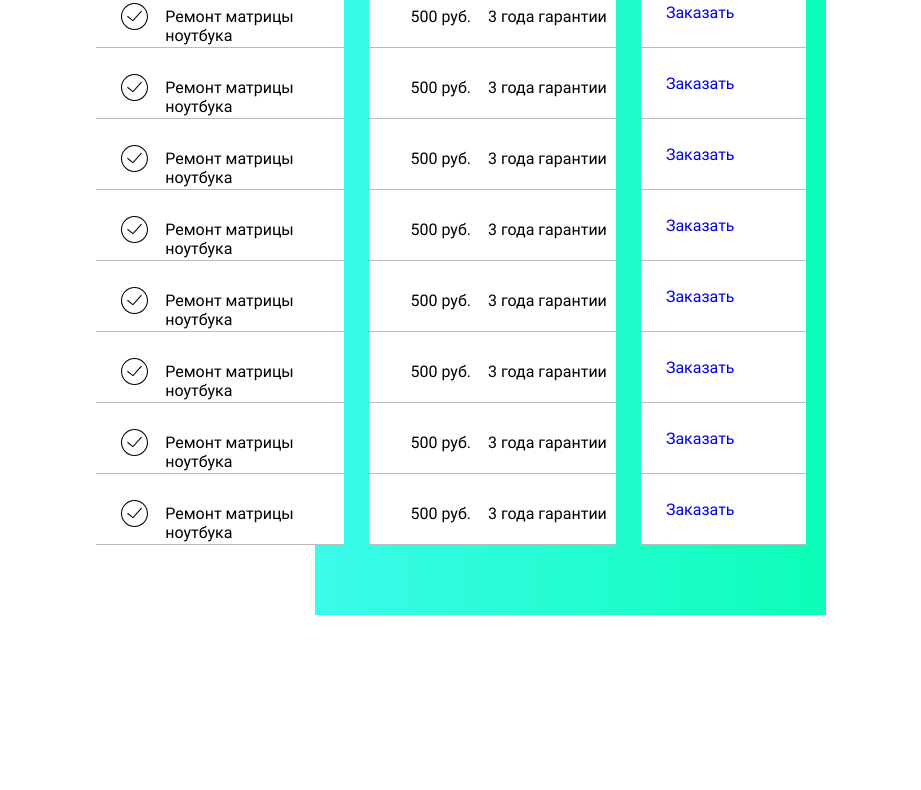
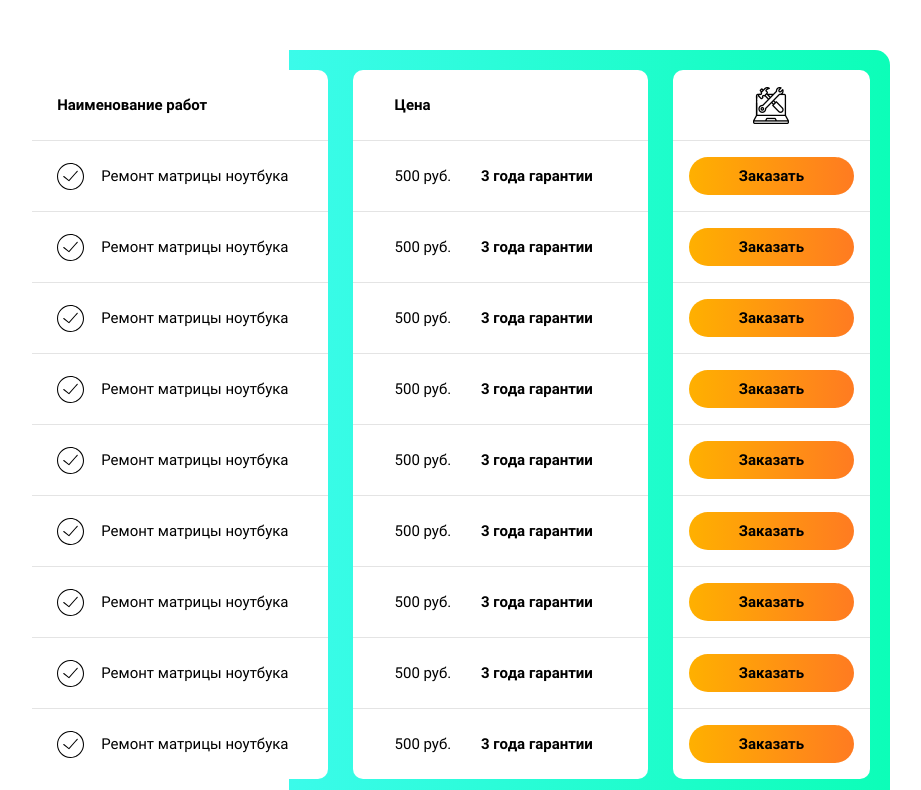
Before and after one commit to Sheldier/Table, a plain HTML site: page index.html in a window 1280 px wide. Shown: the part 223-1013 px from the top of the page, without its empty margins (179-1100 px from the left). Before the commit the page ends 838 px from the top, so only its background shows below. Drawn offline with Linux system fonts and the light colour scheme.

Commit message:
Fonts, margins, buttons and so on

```diff
--- a/index.html
+++ b/index.html
@@ -15,7 +15,7 @@
 	<div class="container">
 		<div class="title"><h1>Цены</h1></div>
 		<div class="table">
-			<div class="table__work">
+			<div class="column table__work">
 				<ul>
 					<li><div class="li-info"><span>Наименование работ</span></div></li>
 					<li><div class="li-info"><object data="img/success.svg" type=""><img src="img/success.svg" alt=""></object><p>Ремонт матрицы ноутбука</p></div></li>
@@ -29,7 +29,7 @@
 					<li><div class="li-info"><object data="img/success.svg" type=""><img src="img/success.svg" alt=""></object><p>Ремонт матрицы ноутбука</p></div></li>
 				</ul>
 			</div>
-			<div class="table__cost">
+			<div class="column table__cost">
 				<ul>
 					<li><div class="li-info"><span>Цена</span></div></li>
 					<li><div class="li-info"><span>500 руб.</span><span>3 года гарантии</span></div></li>
@@ -43,7 +43,7 @@
 					<li><div class="li-info"><span>500 руб.</span><span>3 года гарантии</span></div></li>
 				</ul>
 			</div>
-			<div class="table__order">
+			<div class="column table__order">
 				<ul>
 					<li><img src="img/tools.png" alt="tools"></li>
 					<li><div class="li-info"><a href="#">Заказать</a></div></li>
--- a/sass/fonts.scss
+++ b/sass/fonts.scss
@@ -1,3 +1,9 @@
+@font-face {
+    font-family: 'Roboto';
+    src: url('../Fonts/Roboto/Robotolight.woff2') format('woff2'), url('../Fonts/Roboto/Robotolight.woff') format('woff'), url('../Fonts/Roboto/Robotolight.ttf') format('truetype');
+    font-weight: 200;
+    font-style: normal;
+}
 @font-face {
     font-family: 'Roboto';
     src: url('../Fonts/Roboto/Roboto.woff2') format('woff2'), url('../Fonts/Roboto/Roboto.woff') format('woff'), url('../Fonts/Roboto/Roboto.ttf') format('truetype');
--- a/sass/main.scss
+++ b/sass/main.scss
@@ -6,6 +6,7 @@
 	margin: 0;
 	padding: 0;
 	font-family: 'Roboto';
+	font-size: 15px;
 }
 object{
 	width: 27px;
@@ -16,18 +17,36 @@ ul{
 }
 li{
 	background-color: white;
-	border-bottom: 1px solid rgba(120,120,120,.5);
+	border-bottom: 1px solid rgba(120,120,120,.2);
 	height: 70px;
+	&:first-child span{
+		font-weight: 700;
+	}
+	&:last-child{
+		border-bottom: none;
+	}
 }
 a{
 	text-decoration: none;
 }
+span{
+	font-weight: 400;
+}
 /*======================================================*/
 
 .container{
-	width: 57vw;
-	margin: 0 auto;
+	width: 67vw;
+	margin: 166px auto;
+	& .title{
+		margin-bottom: 66px;
+		& h1{
+			font-size: 35px;
+			font-weight: 200;
+
+		}
+	}
 	& .table{
+		border-radius: 0 15px 15px 0;
 	    background: -webkit-linear-gradient(left, #3BFBEA, #0CFEB8);
 	    background: -o-linear-gradient(left, #3BFBEA, #0CFEB8);
 	    background: linear-gradient(to right, transparent 0%, transparent 30%, #3BFBEA 30%, #0CFEB8);
@@ -36,20 +55,63 @@ a{
 		grid-gap: 25px;
 		padding: 20px 20px 70px 0;
 		& .li-info{
-				padding: 26px 0 0 25px;
+				padding: 22px 0 0 25px;
 				display: flex;
 			& p, span{
 				padding: 4px 0 0 17px;
+
+			}
+		}
+		& .column li{
+			&:first-child{
+				border-radius: 10px 10px 0px 0px;
+			}
+			&:last-child{
+				border-radius: 0 0 10px 10px;
 			}
 		}
 		& .table__work{
-
+			& .li-info{
+				&:first-child{
+					& span{
+						padding-left: 0;
+					}
+				}
+			}
 		}
 		& .table__cost{
+			& .li-info {
+				&:first-child{
+					& span:first-child{
+						margin-left: 0;
+					}
+				}
+				& span:last-child{
+					margin-left: auto;
+					padding-right: 55px;
+					font-weight: 700;
+				}
 
+			}
 		}
 		& .table__order{
-
+			& ul li{
+					display: flex;
+					justify-content: center;
+					align-items: center;
+				& .li-info{
+					padding: 0;
+					& a{
+						font-weight: 700;
+						color: #000;
+						padding: 10px 50px;
+				        background: -webkit-linear-gradient(left, #FFB000, #FF7B21);
+				        background: -o-linear-gradient(left, #FFB000, #FF7B21);
+				        background: linear-gradient(to right, #FFB000, #FF7B21);
+				        border-radius: 30px 30px 30px 30px;
+					}
+				}
+			}
 		}
 	}
 }
```
Also changed, not shown: css/fonts.min.css, css/main.min.css, fonts/Roboto/Robotolight.ttf (added), fonts/Roboto/Robotolight.woff (added), fonts/Roboto/Robotolight.woff2 (added).
